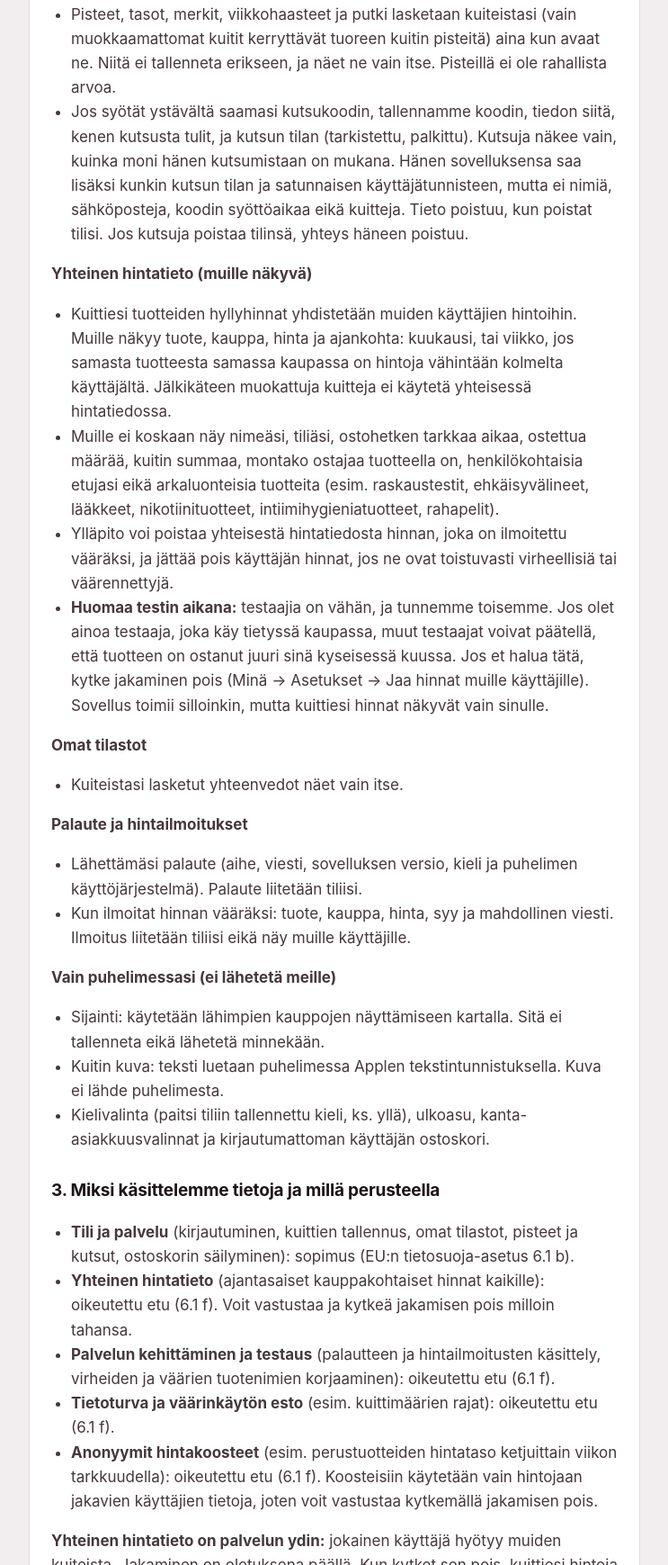
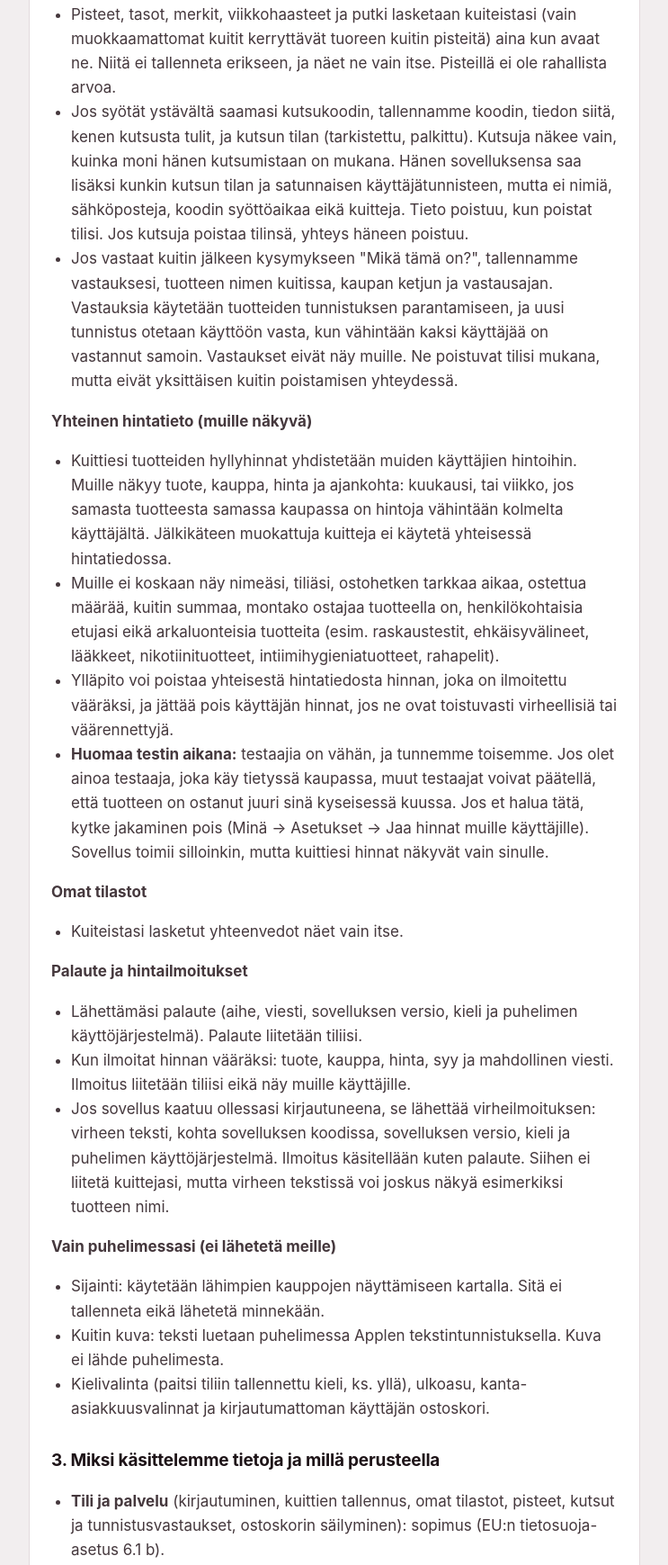
Before and after one commit to RistoIisakki/ruoqu-sivut, a plain HTML site: page tietosuoja.html in a window 1280 px wide. Shown: the part 1374-3113 px from the top of the page at 90% size, without its empty margins (268-1011 px from the left). Drawn offline with Linux system fonts and the light colour scheme.

Commit message:
Tietosuojaseloste 19.11.2026: Mikä tämä on? -vastaukset ja virheilmoitukset
Co-Authored-By: Claude Opus 5.5 <noreply@anthropic.com>
Claude-Session: https://claude.ai/code/session_017fDTEELeCgFdPhFzjRTsvm

```diff
--- a/tietosuoja.html
+++ b/tietosuoja.html
@@ -27,17 +27,17 @@
 <p><strong>Kun tallennat kuitin</strong></p>
 <ul><li>Kauppa, ketju, ostopäivä ja -aika, kuitin loppusumma ja tallennusaika.</li><li>Kuitin tuoterivit: tuotteen nimi kuitilla, määrä, yksikkö, hinta, alennukset, viivakoodi (jos kuitissa tai ostotietoraportissa on) ja merkintä henkilökohtaisesta edusta (esim. bonuskuponki). Nimestä päätellään myös tuotteen merkki ja tunniste, jolla sama tuote tunnistetaan muissa kuiteissa.</li><li>Tieto siitä, miten kuitti lisättiin (kamera, liitetty teksti, PDF tai S-ryhmän ostotietoraportti).</li><li>Emme tallenna maksukortin tietoja, kanta-asiakasnumeroa emmekä kuitin kuvaa. S-ryhmän ostotietoraportista tallennetaan vain ruokakauppojen ostot; tiedosto luetaan puhelimessa.</li></ul>
 <p><strong>Pisteet ja ystävän kutsu</strong></p>
-<ul><li>Pisteet, tasot, merkit, viikkohaasteet ja putki lasketaan kuiteistasi (vain muokkaamattomat kuitit kerryttävät tuoreen kuitin pisteitä) aina kun avaat ne. Niitä ei tallenneta erikseen, ja näet ne vain itse. Pisteillä ei ole rahallista arvoa.</li><li>Jos syötät ystävältä saamasi kutsukoodin, tallennamme koodin, tiedon siitä, kenen kutsusta tulit, ja kutsun tilan (tarkistettu, palkittu). Kutsuja näkee vain, kuinka moni hänen kutsumistaan on mukana. Hänen sovelluksensa saa lisäksi kunkin kutsun tilan ja satunnaisen käyttäjätunnisteen, mutta ei nimiä, sähköposteja, koodin syöttöaikaa eikä kuitteja. Tieto poistuu, kun poistat tilisi. Jos kutsuja poistaa tilinsä, yhteys häneen poistuu.</li></ul>
+<ul><li>Pisteet, tasot, merkit, viikkohaasteet ja putki lasketaan kuiteistasi (vain muokkaamattomat kuitit kerryttävät tuoreen kuitin pisteitä) aina kun avaat ne. Niitä ei tallenneta erikseen, ja näet ne vain itse. Pisteillä ei ole rahallista arvoa.</li><li>Jos syötät ystävältä saamasi kutsukoodin, tallennamme koodin, tiedon siitä, kenen kutsusta tulit, ja kutsun tilan (tarkistettu, palkittu). Kutsuja näkee vain, kuinka moni hänen kutsumistaan on mukana. Hänen sovelluksensa saa lisäksi kunkin kutsun tilan ja satunnaisen käyttäjätunnisteen, mutta ei nimiä, sähköposteja, koodin syöttöaikaa eikä kuitteja. Tieto poistuu, kun poistat tilisi. Jos kutsuja poistaa tilinsä, yhteys häneen poistuu.</li><li>Jos vastaat kuitin jälkeen kysymykseen "Mikä tämä on?", tallennamme vastauksesi, tuotteen nimen kuitissa, kaupan ketjun ja vastausajan. Vastauksia käytetään tuotteiden tunnistuksen parantamiseen, ja uusi tunnistus otetaan käyttöön vasta, kun vähintään kaksi käyttäjää on vastannut samoin. Vastaukset eivät näy muille. Ne poistuvat tilisi mukana, mutta eivät yksittäisen kuitin poistamisen yhteydessä.</li></ul>
 <p><strong>Yhteinen hintatieto (muille näkyvä)</strong></p>
 <ul><li>Kuittiesi tuotteiden hyllyhinnat yhdistetään muiden käyttäjien hintoihin. Muille näkyy tuote, kauppa, hinta ja ajankohta: kuukausi, tai viikko, jos samasta tuotteesta samassa kaupassa on hintoja vähintään kolmelta käyttäjältä. Jälkikäteen muokattuja kuitteja ei käytetä yhteisessä hintatiedossa.</li><li>Muille ei koskaan näy nimeäsi, tiliäsi, ostohetken tarkkaa aikaa, ostettua määrää, kuitin summaa, montako ostajaa tuotteella on, henkilökohtaisia etujasi eikä arkaluonteisia tuotteita (esim. raskaustestit, ehkäisyvälineet, lääkkeet, nikotiinituotteet, intiimihygieniatuotteet, rahapelit).</li><li>Ylläpito voi poistaa yhteisestä hintatiedosta hinnan, joka on ilmoitettu vääräksi, ja jättää pois käyttäjän hinnat, jos ne ovat toistuvasti virheellisiä tai väärennettyjä.</li><li><strong>Huomaa testin aikana:</strong> testaajia on vähän, ja tunnemme toisemme. Jos olet ainoa testaaja, joka käy tietyssä kaupassa, muut testaajat voivat päätellä, että tuotteen on ostanut juuri sinä kyseisessä kuussa. Jos et halua tätä, kytke jakaminen pois (Minä → Asetukset → Jaa hinnat muille käyttäjille). Sovellus toimii silloinkin, mutta kuittiesi hinnat näkyvät vain sinulle.</li></ul>
 <p><strong>Omat tilastot</strong></p>
 <ul><li>Kuiteistasi lasketut yhteenvedot näet vain itse.</li></ul>
 <p><strong>Palaute ja hintailmoitukset</strong></p>
-<ul><li>Lähettämäsi palaute (aihe, viesti, sovelluksen versio, kieli ja puhelimen käyttöjärjestelmä). Palaute liitetään tiliisi.</li><li>Kun ilmoitat hinnan vääräksi: tuote, kauppa, hinta, syy ja mahdollinen viesti. Ilmoitus liitetään tiliisi eikä näy muille käyttäjille.</li></ul>
+<ul><li>Lähettämäsi palaute (aihe, viesti, sovelluksen versio, kieli ja puhelimen käyttöjärjestelmä). Palaute liitetään tiliisi.</li><li>Kun ilmoitat hinnan vääräksi: tuote, kauppa, hinta, syy ja mahdollinen viesti. Ilmoitus liitetään tiliisi eikä näy muille käyttäjille.</li><li>Jos sovellus kaatuu ollessasi kirjautuneena, se lähettää virheilmoituksen: virheen teksti, kohta sovelluksen koodissa, sovelluksen versio, kieli ja puhelimen käyttöjärjestelmä. Ilmoitus käsitellään kuten palaute. Siihen ei liitetä kuittejasi, mutta virheen tekstissä voi joskus näkyä esimerkiksi tuotteen nimi.</li></ul>
 <p><strong>Vain puhelimessasi (ei lähetetä meille)</strong></p>
 <ul><li>Sijainti: käytetään lähimpien kauppojen näyttämiseen kartalla. Sitä ei tallenneta eikä lähetetä minnekään.</li><li>Kuitin kuva: teksti luetaan puhelimessa Applen tekstintunnistuksella. Kuva ei lähde puhelimesta.</li><li>Kielivalinta (paitsi tiliin tallennettu kieli, ks. yllä), ulkoasu, kanta-asiakkuusvalinnat ja kirjautumattoman käyttäjän ostoskori.</li></ul>
 <h2>3. Miksi käsittelemme tietoja ja millä perusteella</h2>
-<ul><li><strong>Tili ja palvelu</strong> (kirjautuminen, kuittien tallennus, omat tilastot, pisteet ja kutsut, ostoskorin säilyminen): sopimus (EU:n tietosuoja-asetus 6.1 b).</li><li><strong>Yhteinen hintatieto</strong> (ajantasaiset kauppakohtaiset hinnat kaikille): oikeutettu etu (6.1 f). Voit vastustaa ja kytkeä jakamisen pois milloin tahansa.</li><li><strong>Palvelun kehittäminen ja testaus</strong> (palautteen ja hintailmoitusten käsittely, virheiden ja väärien tuotenimien korjaaminen): oikeutettu etu (6.1 f).</li><li><strong>Tietoturva ja väärinkäytön esto</strong> (esim. kuittimäärien rajat): oikeutettu etu (6.1 f).</li><li><strong>Anonyymit hintakoosteet</strong> (esim. perustuotteiden hintataso ketjuittain viikon tarkkuudella): oikeutettu etu (6.1 f). Koosteisiin käytetään vain hintojaan jakavien käyttäjien tietoja, joten voit vastustaa kytkemällä jakamisen pois.</li></ul>
+<ul><li><strong>Tili ja palvelu</strong> (kirjautuminen, kuittien tallennus, omat tilastot, pisteet, kutsut ja tunnistusvastaukset, ostoskorin säilyminen): sopimus (EU:n tietosuoja-asetus 6.1 b).</li><li><strong>Yhteinen hintatieto</strong> (ajantasaiset kauppakohtaiset hinnat kaikille): oikeutettu etu (6.1 f). Voit vastustaa ja kytkeä jakamisen pois milloin tahansa.</li><li><strong>Palvelun kehittäminen ja testaus</strong> (palautteen ja hintailmoitusten käsittely, virheiden ja väärien tuotenimien korjaaminen): oikeutettu etu (6.1 f).</li><li><strong>Tietoturva ja väärinkäytön esto</strong> (esim. kuittimäärien rajat): oikeutettu etu (6.1 f).</li><li><strong>Anonyymit hintakoosteet</strong> (esim. perustuotteiden hintataso ketjuittain viikon tarkkuudella): oikeutettu etu (6.1 f). Koosteisiin käytetään vain hintojaan jakavien käyttäjien tietoja, joten voit vastustaa kytkemällä jakamisen pois.</li></ul>
 <p><strong>Yhteinen hintatieto on palvelun ydin:</strong> jokainen käyttäjä hyötyy muiden kuiteista. Jakaminen on oletuksena päällä. Kun kytket sen pois, kuittiesi hintoja ei enää käytetä yhteisessä hintatiedossa, ja ne poistuvat siitä viimeistään vuorokauden kuluessa.</p>
 <p><strong>Ostotiedot voivat olla henkilökohtaisia.</strong> Ostoksista voi joskus päätellä esimerkiksi terveyteen tai elämäntilanteeseen liittyviä asioita. Emme tee tällaisia päätelmiä emmekä profiloi käyttäjiä, ja arkaluonteiset tuotteet jätetään aina pois yhteisestä hintatiedosta. Emme käytä ostotietojasi mainontaan emmekä myy tai luovuta henkilötietoja kenellekään.</p>
 <p><strong>Anonyymit koosteet.</strong> Kuittien hinnoista voidaan muodostaa koosteita, joista yksittäistä käyttäjää ei voi tunnistaa: vain perustuotteiden hintataso ketjuittain ja kauppatyypeittäin viikon tarkkuudella, ilman tuotenimiä, kauppoja, summia tai käyttäjätietoja, ja jokaisessa luvussa on vähintään viiden eri käyttäjän tiedot. Tällaisia koosteita voidaan tulevaisuudessa julkaista tai luovuttaa, myös maksua vastaan, esimerkiksi tutkimukseen, medialle tai yrityksille. Koosteet eivät ole henkilötietoja.</p>
```
